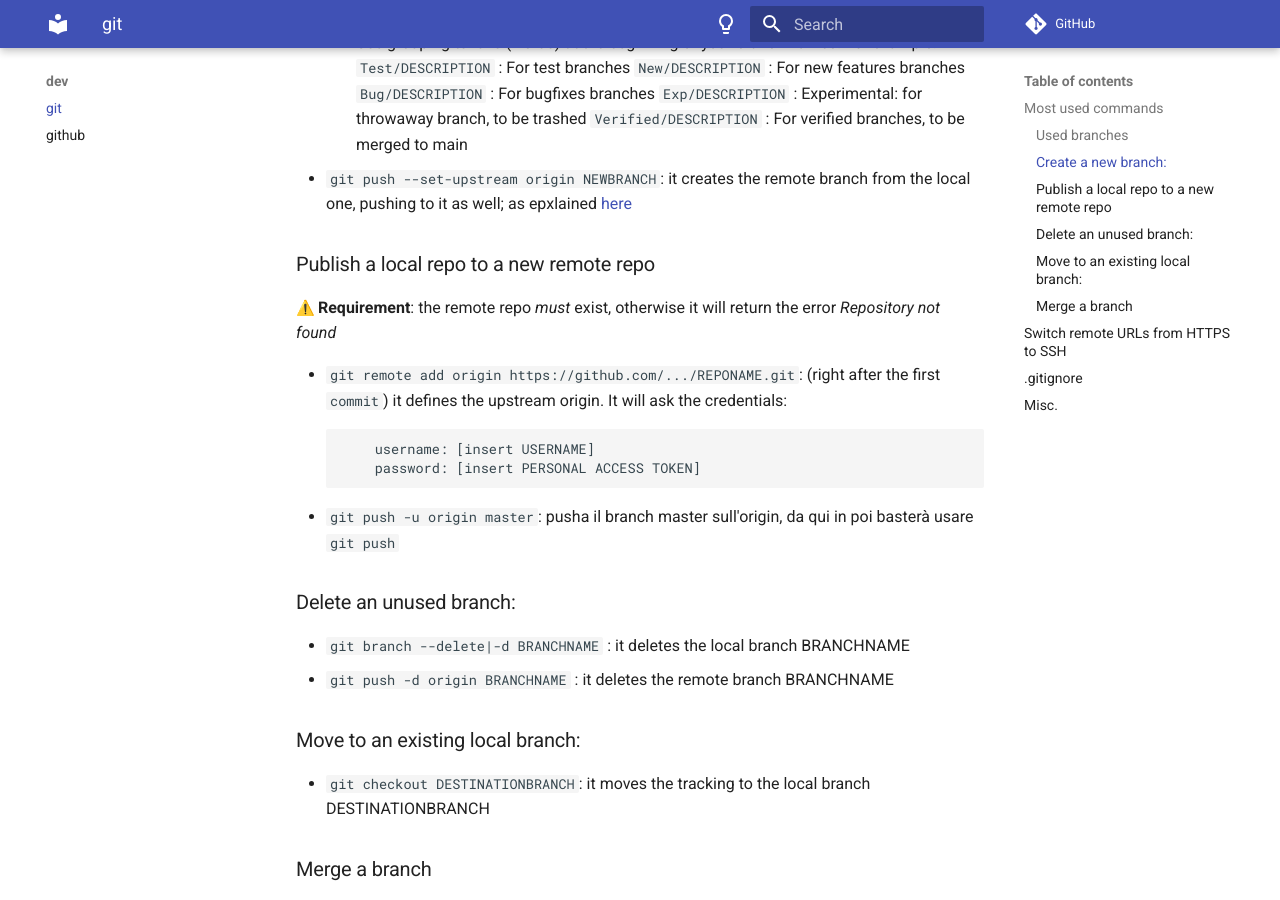
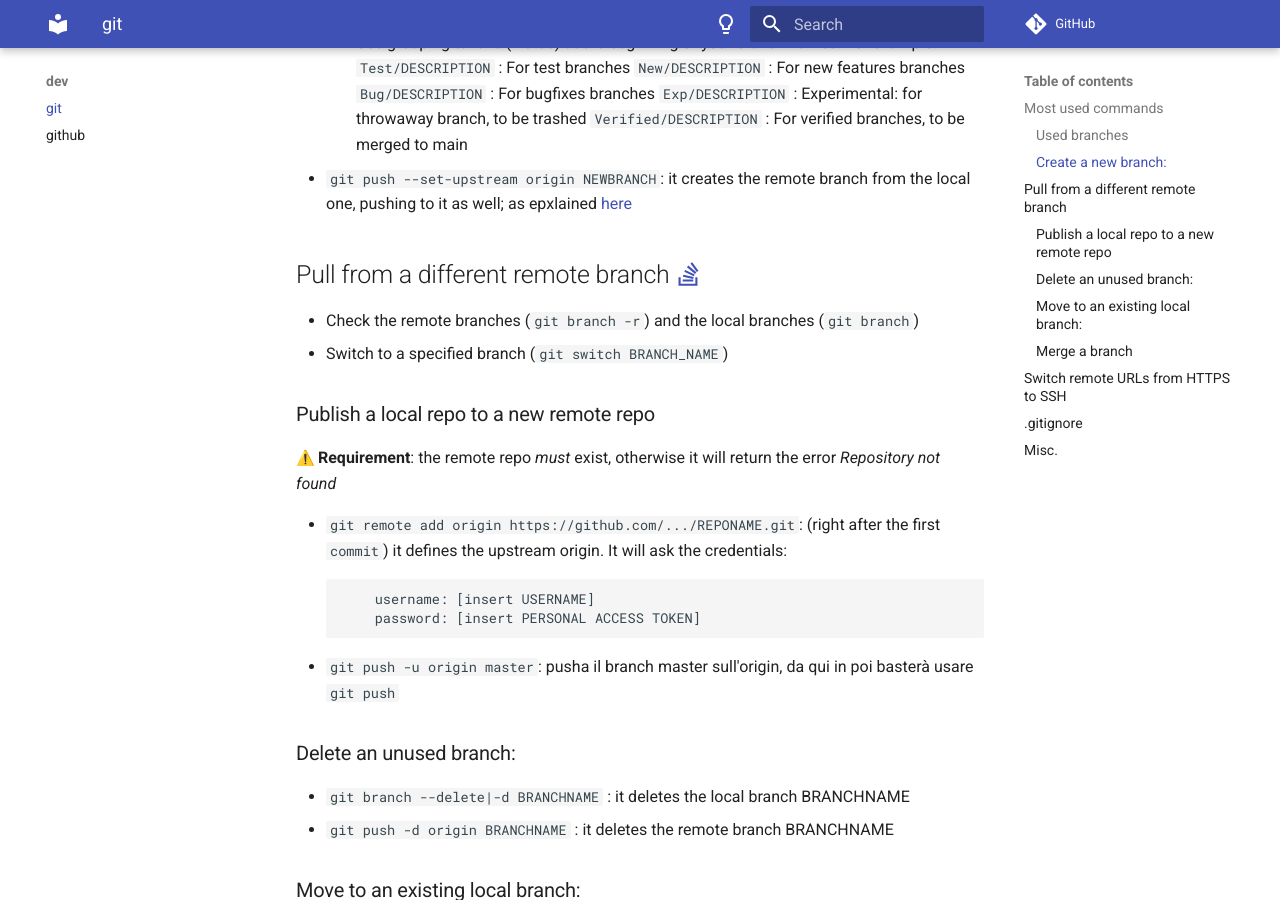
Before and after one commit to sannae/the-notebook, an MkDocs documentation site: the page built from docs/dev/git.md, in a window 1280 px wide and 900 px high, scrolled down 846 px. Built offline with MkDocs 1.6.1 and Material for MkDocs 9.7.7, drawn with Linux system fonts in a browser that asks for light colours; emoji names are drawn with the system emoji font; comment, search, counter and statistics services are not loaded.

Commit message:
added notes about git switch

```diff
--- a/docs/dev/git.md
+++ b/docs/dev/git.md
@@ -27,6 +27,11 @@
 		`Exp/DESCRIPTION`	: Experimental: for throwaway branch, to be trashed
 		`Verified/DESCRIPTION`	: For verified branches, to be merged to main
 * `git push --set-upstream origin NEWBRANCH`: it creates the remote branch from the local one, pushing to it as well; as epxlained [here](https://forum.freecodecamp.org/t/push-a-new-local-branch-to-a-remote-git-repository-and-track-it-too/13222)
+
+## Pull from a different remote branch [:material-stack-overflow:](https://stackoverflow.com/questions/9537392/git-fetch-remote-branch)
+
+* Check the remote branches (`git branch -r`) and the local branches (`git branch`)
+* Switch to a specified branch (`git switch BRANCH_NAME`)
 
 ### Publish a local repo to a new remote repo
 
```
